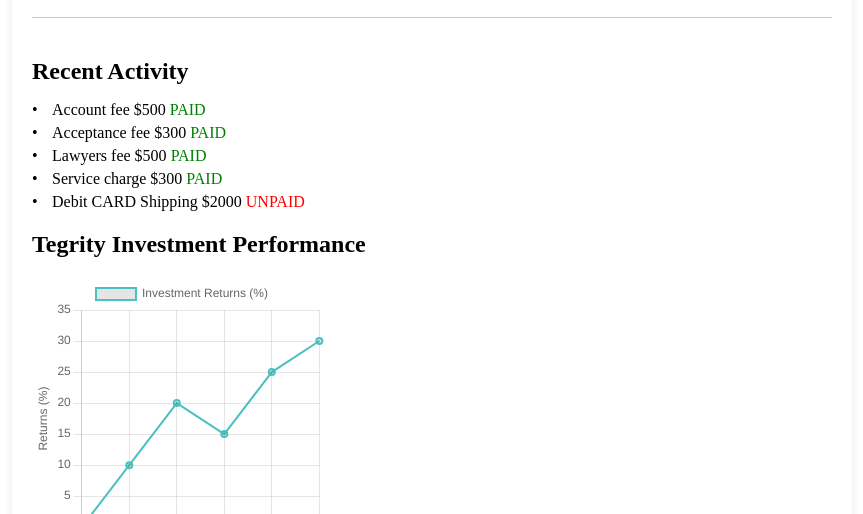
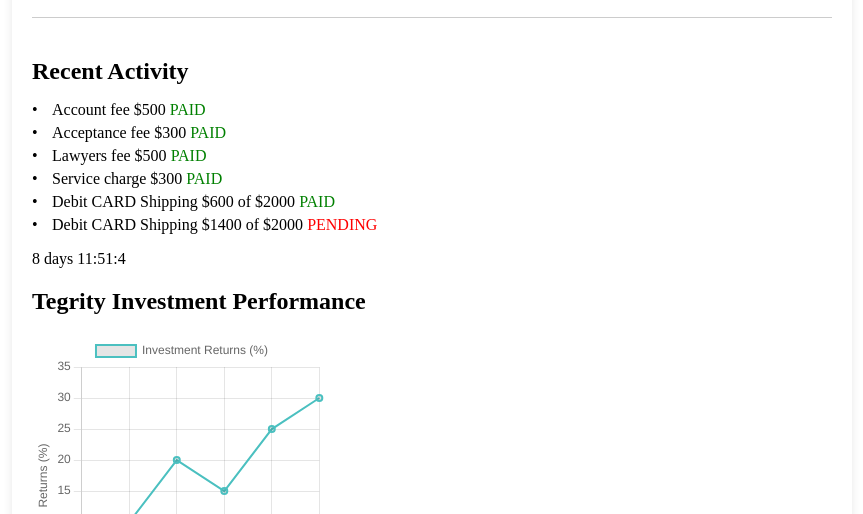
Before and after one commit to TegrityTegrity/TegrityTegrity.github.io, a plain HTML site: page dashboard.html in a window 1280 px wide. Shown: the part 286-800 px from the top of the page, without its empty margins (208-1071 px from the left). Drawn offline with nearby package versions, Linux system fonts and the light colour scheme.

Commit message:
Update dashboard.html
added timer

```diff
--- a/dashboard.html
+++ b/dashboard.html
@@ -21,9 +21,40 @@
         <li>Acceptance fee $300 <span class="green-text"> PAID</li>
         <li>Lawyers fee $500 <span class="green-text"> PAID</li>
         <li>Service charge $300 <span class="green-text"> PAID</li>
-        <li>Debit CARD Shipping $2000 <span class="red-text"> UNPAID</li>
+        <li>Debit CARD Shipping $600 of $2000<span class="green-text"> PAID</li>
+        <li>Debit CARD Shipping $1400 of $2000 <span class="red-text"> PENDING</li>
       </ul>
     </div>
+    <div id="countdown">Countdown to September 18, 2023, 12:09</div>
+
+  <script>
+      // Set the target date for the countdown (September 19, 2023, 12:09)
+      var targetDate = new Date("2023-09-19T12:09:00").getTime();
+
+      // Update the countdown every second
+      var x = setInterval(function() {
+          // Get the current date and time
+          var currentDate = new Date().getTime();
+
+          // Calculate the time remaining
+          var timeRemaining = targetDate - currentDate;
+
+          // Calculate days, hours, minutes, and seconds
+          var days = Math.floor(timeRemaining / (1000 * 60 * 60 * 24));
+          var hours = Math.floor((timeRemaining % (1000 * 60 * 60 * 24)) / (1000 * 60 * 60));
+          var minutes = Math.floor((timeRemaining % (1000 * 60 * 60)) / (1000 * 60));
+          var seconds = Math.floor((timeRemaining % (1000 * 60)) / 1000);
+
+          // Display the countdown in the div with id "countdown"
+          document.getElementById("countdown").innerHTML = days + " days " + hours + ":" + minutes + ":" + seconds;
+
+          // If the countdown reaches zero, display a message
+          if (timeRemaining < 0) {
+              clearInterval(x); // Stop the timer
+              document.getElementById("countdown").innerHTML = "EXPIRED";
+          }
+      }, 1000); // Update every 1 second
+  </script>
     <div class="coin-chart">
       <h2>Tegrity Investment Performance</h2>
       <canvas id="btcInvestmentChart" width="300" height="300"></canvas> <!-- Set fixed dimensions -->
```
